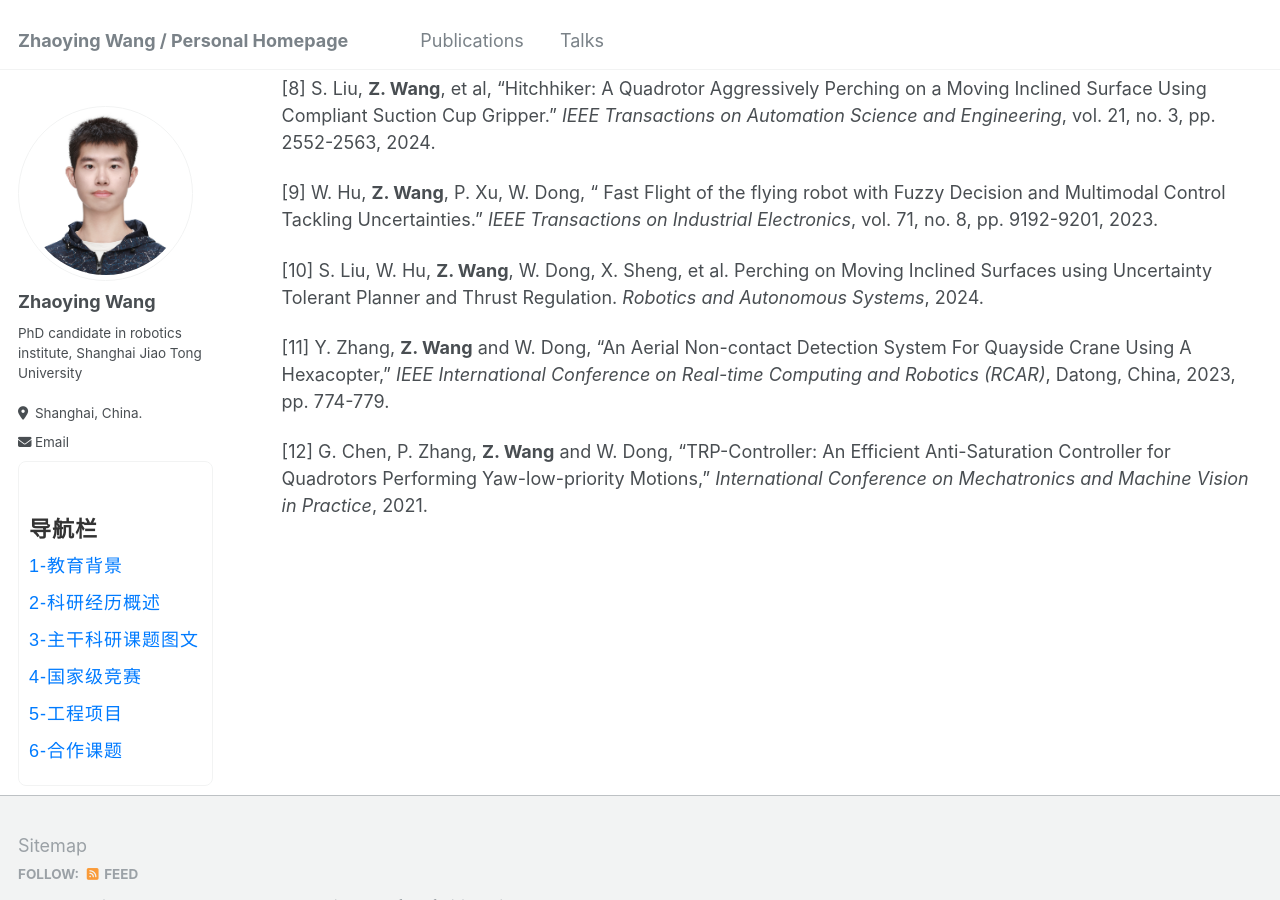
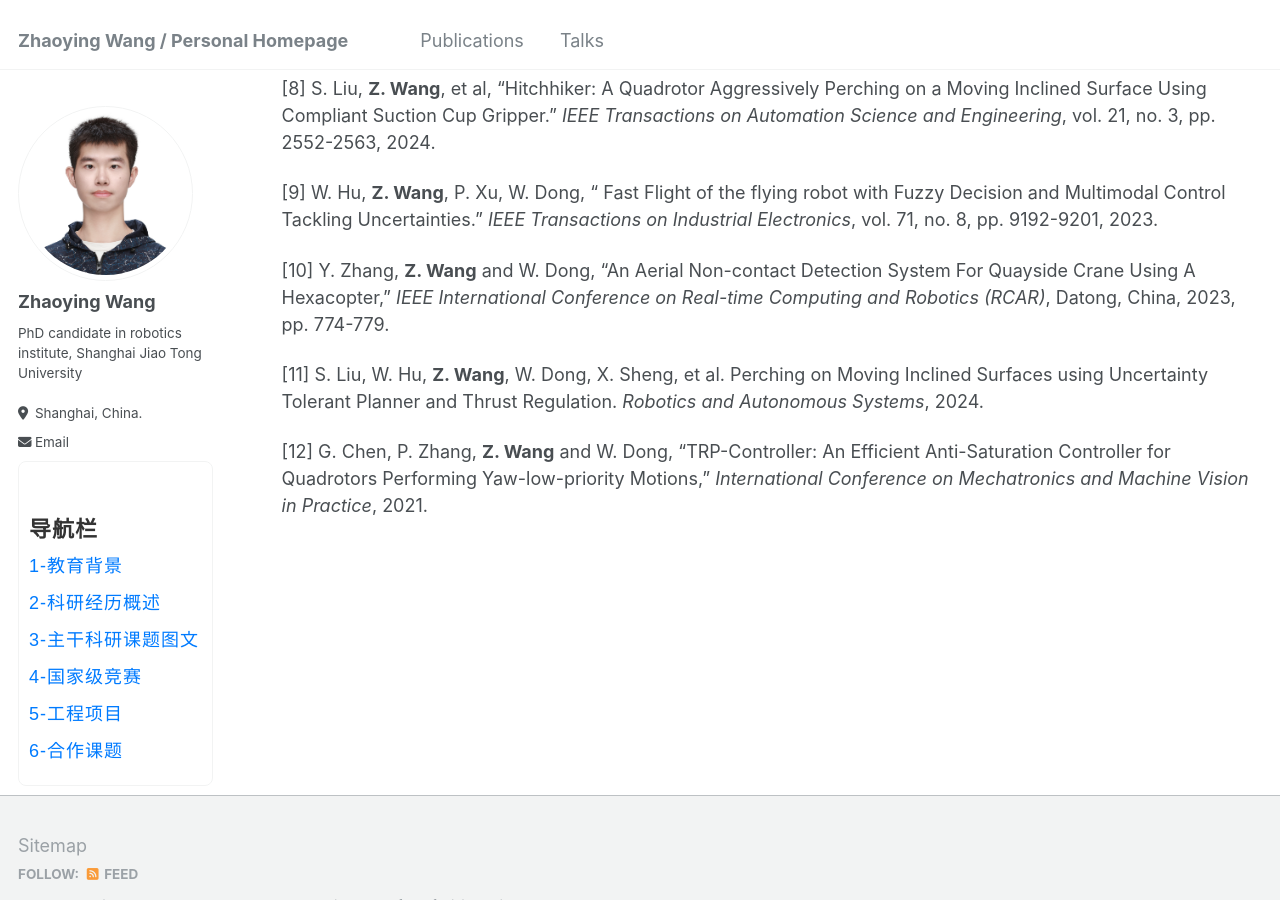
Before and after one commit to myboyhood/myboyhood.github.io, a Jekyll site: the page built from _pages/my-publications.md, in a window 1280 px wide and 900 px high, scrolled down 619 px. Built offline with Jekyll 4.4.1, drawn with Linux system fonts in a browser that asks for light colours.

```diff
--- a/_pages/my-publications.md
+++ b/_pages/my-publications.md
@@ -23,8 +23,8 @@ author_profile: true
 
 [9] W. Hu, **Z. Wang**, P. Xu, W. Dong, " Fast Flight of the flying robot with Fuzzy Decision and Multimodal Control Tackling Uncertainties." *IEEE Transactions on Industrial Electronics*, vol. 71, no. 8, pp. 9192-9201, 2023.
 
-[10] S. Liu, W. Hu, **Z. Wang**, W. Dong, X. Sheng, et al. Perching on Moving Inclined Surfaces using Uncertainty Tolerant Planner and Thrust Regulation. *Robotics and Autonomous Systems*, 2024.
+[10] Y. Zhang, **Z. Wang** and W. Dong, "An Aerial Non-contact Detection System For Quayside Crane Using A Hexacopter," *IEEE International Conference on Real-time Computing and Robotics (RCAR)*, Datong, China, 2023, pp. 774-779.
 
-[11] Y. Zhang, **Z. Wang** and W. Dong, "An Aerial Non-contact Detection System For Quayside Crane Using A Hexacopter," *IEEE International Conference on Real-time Computing and Robotics (RCAR)*, Datong, China, 2023, pp. 774-779.
+[11] S. Liu, W. Hu, **Z. Wang**, W. Dong, X. Sheng, et al. Perching on Moving Inclined Surfaces using Uncertainty Tolerant Planner and Thrust Regulation. *Robotics and Autonomous Systems*, 2024.
 
 [12] G. Chen, P. Zhang, **Z. Wang** and W. Dong, "TRP-Controller: An Efficient Anti-Saturation Controller for Quadrotors Performing Yaw-low-priority Motions," *International Conference on Mechatronics and Machine Vision in Practice*, 2021.
```
Also changed, not shown: _pages/about.md (+1 -1 lines).
